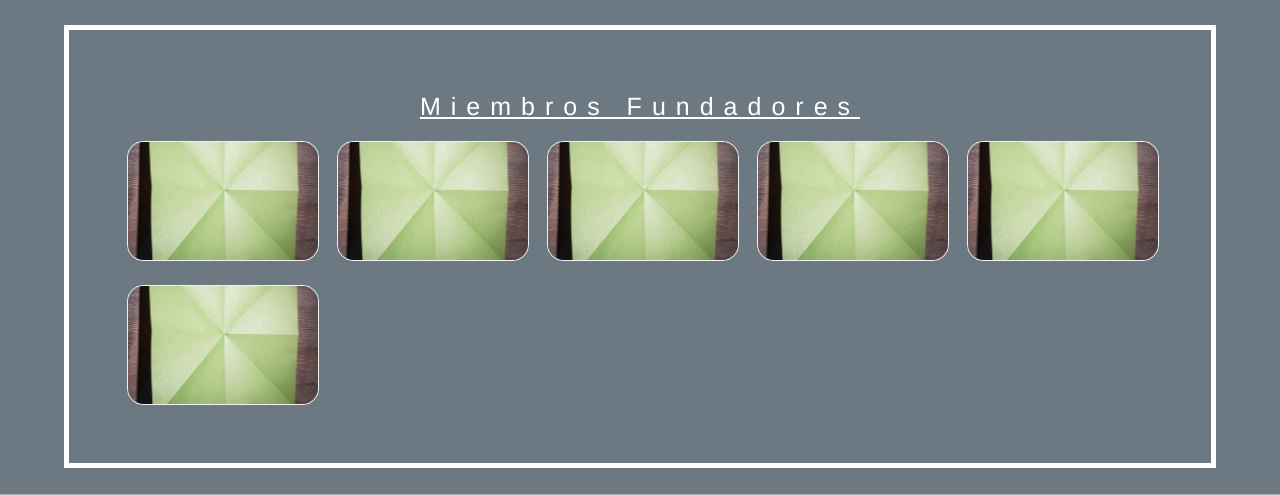
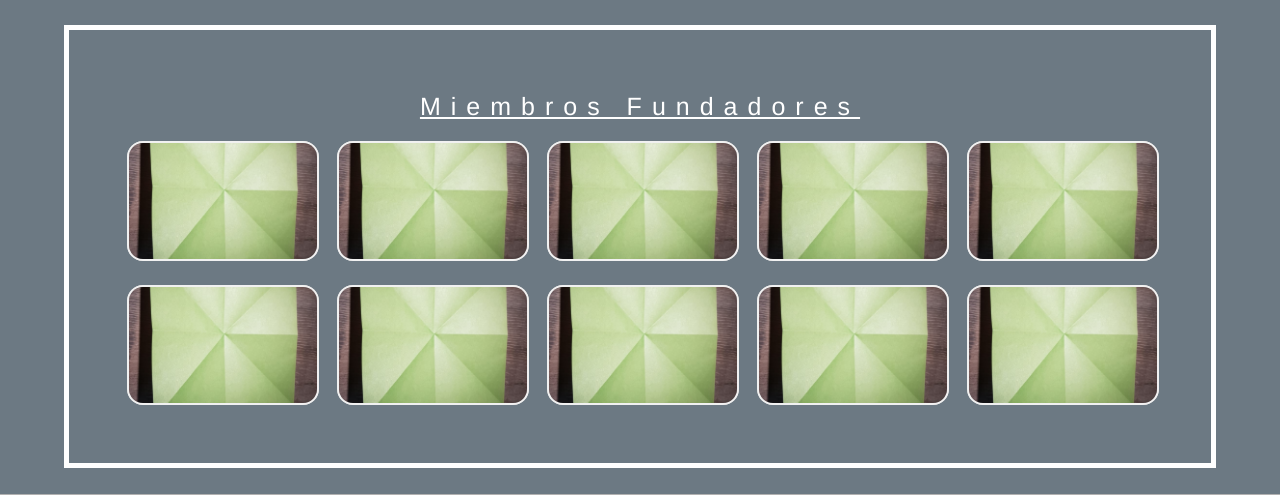
Before and after one commit to janayajoo/OrigamiSabana, a PHP site: page / in a window 1280 px wide. Shown: the part 4077-4572 px from the top of the page. Run offline with PHP 8.4, Linux system fonts and the light colour scheme; grey boxes are pictures that could not be loaded.

Commit message:
Integrantes Boxes agregadas

```diff
--- a/css/style.css
+++ b/css/style.css
@@ -35,6 +35,8 @@ nav.black ul {
 }
 
 nav {
+    z-index: 10;
+
     position: fixed;
     width: 100%;
 
@@ -69,7 +71,6 @@ nav ul li a {
     background-image: linear-gradient(rgba(255,255,255,0.20), rgba(255,255,255,0.20)), url("https://wallup.net/wp-content/uploads/2017/11/17/213646-origami-paper_cranes.jpg") ;
     min-height: 100vh;
     z-index: -1;
-
 }
 
 .secondImage{
@@ -140,19 +141,20 @@ nav ul li a {
     font-size: 25px;
     letter-spacing: 10px;
     text-decoration: underline;
+}
 
-}
 /* The flip card container - set the width and height to whatever you want. We have added the border property to demonstrate that the flip itself goes out of the box on hover (remove perspective if you don't want the 3D effect */
 .flip-card {
     background-color: transparent;
     width: 15vw;
     height: 15vh;
-    border: 1px solid #f1f1f1;
+    /* border: 0.25vh solid #f1f1f1; */
     border-radius: 2vh;
     perspective: 1000px; /* Remove this if you don't want the 3D effect */
   }
 
   .imgPeople {
+    border: 0.25vh solid #f1f1f1;
     border-radius: 2vh;
     width: 100%;
     height: 100%;
@@ -194,10 +196,13 @@ nav ul li a {
 
   /* Style the back side */
   .flip-card-back {
-    background-color: dodgerblue;
-    color: white;
+    background-color: var(--color-white);
+    color: var(--color-black);
     transform: rotateY(180deg);
+
   }
+
+
 
 
 .video{
--- a/index.html
+++ b/index.html
@@ -8,6 +8,8 @@
     <link rel="stylesheet" href="https://cdnjs.cloudflare.com/ajax/libs/font-awesome/5.15.4/css/all.min.css" integrity="sha512-1ycn6IcaQQ40/MKBW2W4Rhis/DbILU74C1vSrLJxCq57o941Ym01SwNsOMqvEBFlcgUa6xLiPY/NS5R+E6ztJQ==" crossorigin="anonymous" referrerpolicy="no-referrer" />
     <link rel="stylesheet" href="./css/style.css">
     <script src="https://code.jquery.com/jquery-3.3.1.js"></script>
+
+    <link rel="icon" href="./img/favicon.ico" type="image/x-icon">
 
     <title>Origami Sabana</title>
 
@@ -227,6 +229,21 @@
         <div class="video border-style">
             <p class="titles">Miembros Fundadores</p>
             <div class="row row-cols-1 row-cols-md-5 g-4">
+
+              <div class="col">
+                <div class="flip-card">
+                  <div class="flip-card-inner">
+                    <div class="flip-card-front">
+                      <img src="./img/paso1.jpeg" alt="Avatar" class="imgPeople">
+                    </div>
+                    <div class="flip-card-back">
+                      <h5>John Doe</h5>
+                      <p>Architect & Engineer</p>
+                    </div>
+                  </div>
+                </div>
+              </div>
+
                 <div class="col">
                   <div class="flip-card">
                     <div class="flip-card-inner">
@@ -234,9 +251,8 @@
                         <img src="./img/paso1.jpeg" alt="Avatar" class="imgPeople">
                       </div>
                       <div class="flip-card-back">
-                        <h1>John Doe</h1>
+                        <h5>John Doe</h5>
                         <p>Architect & Engineer</p>
-                        <p>We love that guy</p>
                       </div>
                     </div>
                   </div>
@@ -249,9 +265,8 @@
                         <img src="./img/paso1.jpeg" alt="Avatar" class="imgPeople">
                       </div>
                       <div class="flip-card-back">
-                        <h1>John Doe</h1>
+                        <h5>John Doe</h5>
                         <p>Architect & Engineer</p>
-                        <p>We love that guy</p>
                       </div>
                     </div>
                   </div>
@@ -264,9 +279,8 @@
                         <img src="./img/paso1.jpeg" alt="Avatar" class="imgPeople">
                       </div>
                       <div class="flip-card-back">
-                        <h1>John Doe</h1>
+                        <h5>John Doe</h5>
                         <p>Architect & Engineer</p>
-                        <p>We love that guy</p>
                       </div>
                     </div>
                   </div>
@@ -279,9 +293,8 @@
                         <img src="./img/paso1.jpeg" alt="Avatar" class="imgPeople">
                       </div>
                       <div class="flip-card-back">
-                        <h1>John Doe</h1>
+                        <h5>John Doe</h5>
                         <p>Architect & Engineer</p>
-                        <p>We love that guy</p>
                       </div>
                     </div>
                   </div>
@@ -294,9 +307,8 @@
                         <img src="./img/paso1.jpeg" alt="Avatar" class="imgPeople">
                       </div>
                       <div class="flip-card-back">
-                        <h1>John Doe</h1>
+                        <h5>John Doe</h5>
                         <p>Architect & Engineer</p>
-                        <p>We love that guy</p>
                       </div>
                     </div>
                   </div>
@@ -309,9 +321,50 @@
                         <img src="./img/paso1.jpeg" alt="Avatar" class="imgPeople">
                       </div>
                       <div class="flip-card-back">
-                        <h1>John Doe</h1>
+                        <h5>John Doe</h5>
                         <p>Architect & Engineer</p>
-                        <p>We love that guy</p>
+                      </div>
+                    </div>
+                  </div>
+                </div>
+
+                <div class="col">
+                  <div class="flip-card">
+                    <div class="flip-card-inner">
+                      <div class="flip-card-front">
+                        <img src="./img/paso1.jpeg" alt="Avatar" class="imgPeople">
+                      </div>
+                      <div class="flip-card-back">
+                        <h5>John Doe</h5>
+                        <p>Architect & Engineer</p>
+                      </div>
+                    </div>
+                  </div>
+                </div>
+
+                <div class="col">
+                  <div class="flip-card">
+                    <div class="flip-card-inner">
+                      <div class="flip-card-front">
+                        <img src="./img/paso1.jpeg" alt="Avatar" class="imgPeople">
+                      </div>
+                      <div class="flip-card-back">
+                        <h5>John Doe</h5>
+                        <p>Architect & Engineer</p>
+                      </div>
+                    </div>
+                  </div>
+                </div>
+
+                <div class="col">
+                  <div class="flip-card">
+                    <div class="flip-card-inner">
+                      <div class="flip-card-front">
+                        <img src="./img/paso1.jpeg" alt="Avatar" class="imgPeople">
+                      </div>
+                      <div class="flip-card-back">
+                        <h5>John Doe</h5>
+                        <p>Architect & Engineer</p>
                       </div>
                     </div>
                   </div>
```
Also changed, not shown: img/favicon.ico (added).
